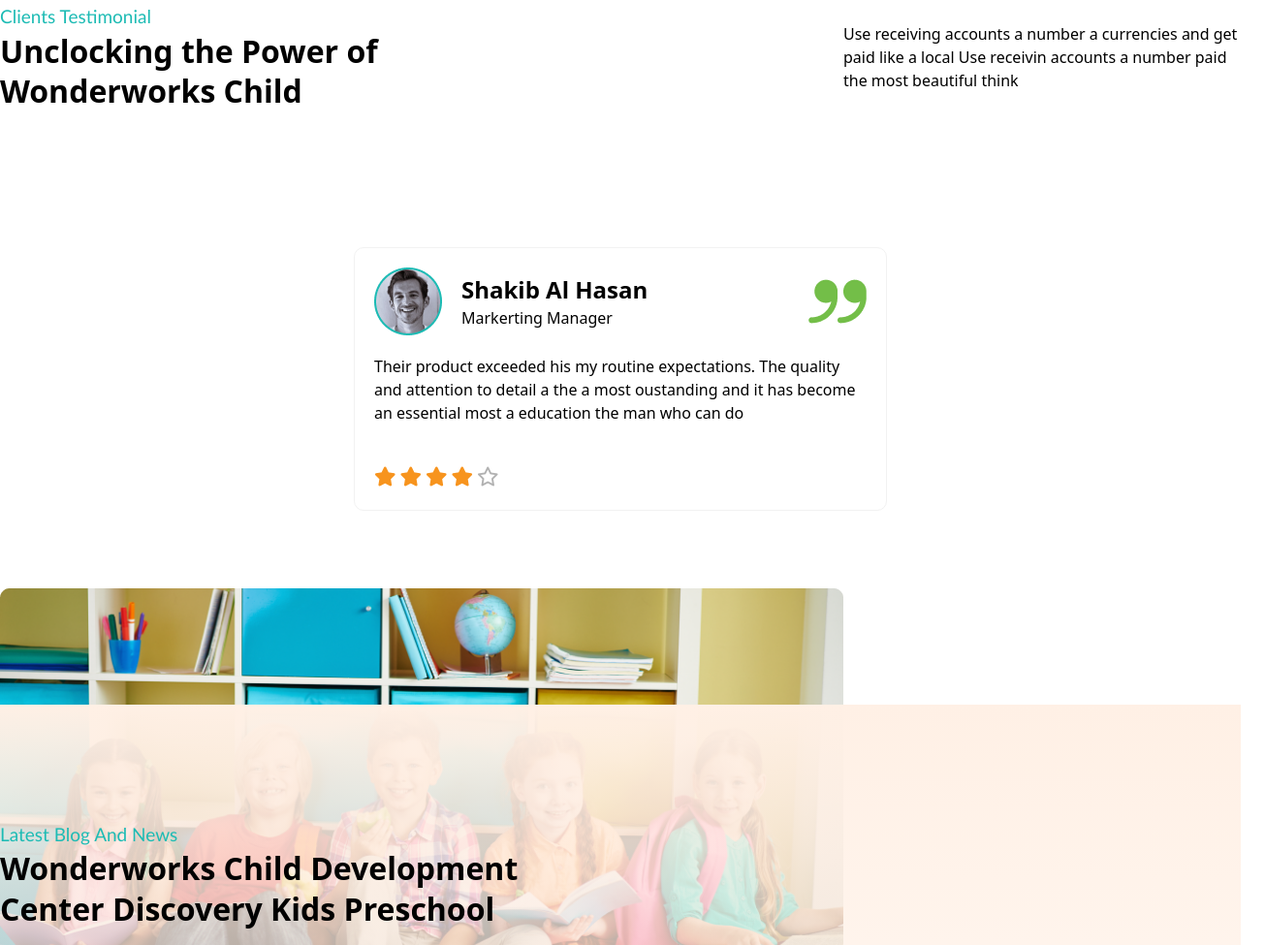
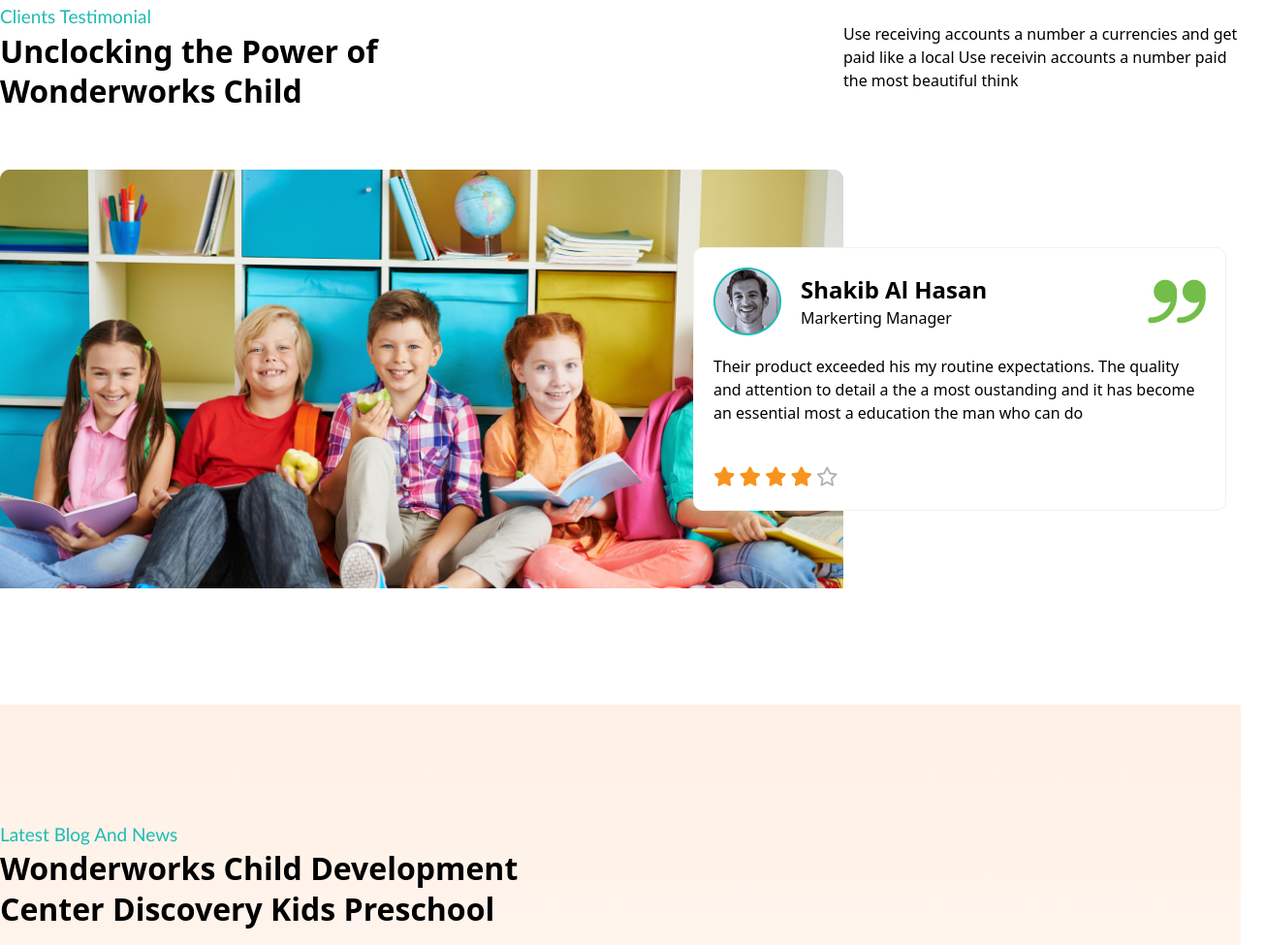
Before and after one commit to EivrnTi/capstone_tailwind, a website: page src/index.html in a window 1280 px wide. Shown: the part 2350-3325 px from the top of the page at 97% size, 1305 px wide, since content can reach past the window. Drawn offline with Linux system fonts and the light colour scheme.

Commit message:
update src

```diff
--- a/src/index.html
+++ b/src/index.html
@@ -378,13 +378,13 @@
             </div>
             <p class="lg:max-w-[410px]">Use receiving accounts a number a currencies and get paid like a local Use receivin accounts a number paid the most beautiful think</p>
         </div>
-        <div class="relative w-full h-full after:absolute after:left-0 after:lg:max-w-[calc(100%-410px)] after:md:max-w-[calc(100%-310px)] after:max-w-[calc(100%-100px)] after:w-full after:h-full after:z-[-1] after:bg-no-repeat after:bg-cover after:bg-testimonial">
+        <div class="relative w-full h-full after:absolute after:left-0 after:top-0 after:lg:max-w-[calc(100%-410px)] after:md:max-w-[calc(100%-310px)] after:max-w-[calc(100%-100px)] after:w-full after:h-full after:z-[-1] after:bg-no-repeat after:bg-cover after:bg-testimonial ">
           <div class="py-10">
-            <div class="swiper max-w-[630px] w-full ml-auto mr-0 swiper-horizontal">
+            <div class="swiper max-w-[630px] w-full ml-auto mr-0 swiper-horizontal left-[350px]">
               <div class="swiper-wrapper">
                 <div class="swiper-slide">
-                  <div class="lg:p-10 sm:p-8 py-8 sm:py-0 sm:sr-10">
-                    <div class="bg-[#fff] border border-[#f2f2f2] lg:p-15 md:p-5 p-3 max-w-[630px] w-full rounded-[10px] ml-auto">
+                  <div class="lg:p-10 sm:p-8 py-8 sm:py-0 sm:sr-10 ">
+                    <div class="bg-[#fff] border border-[#f2f2f2] lg:p-15 md:p-5 p-3 max-w-[630px] w-full rounded-[10px] ml-auto ri">
                       <div class="flex justify-between items-center relative z-10 lg:pb-7.5 pb-5">
                         <div class="flex items-center gap-5">
                           <img src="../asset/img/user-1.png" alt="">
```
Also changed, not shown: src/output.css.
